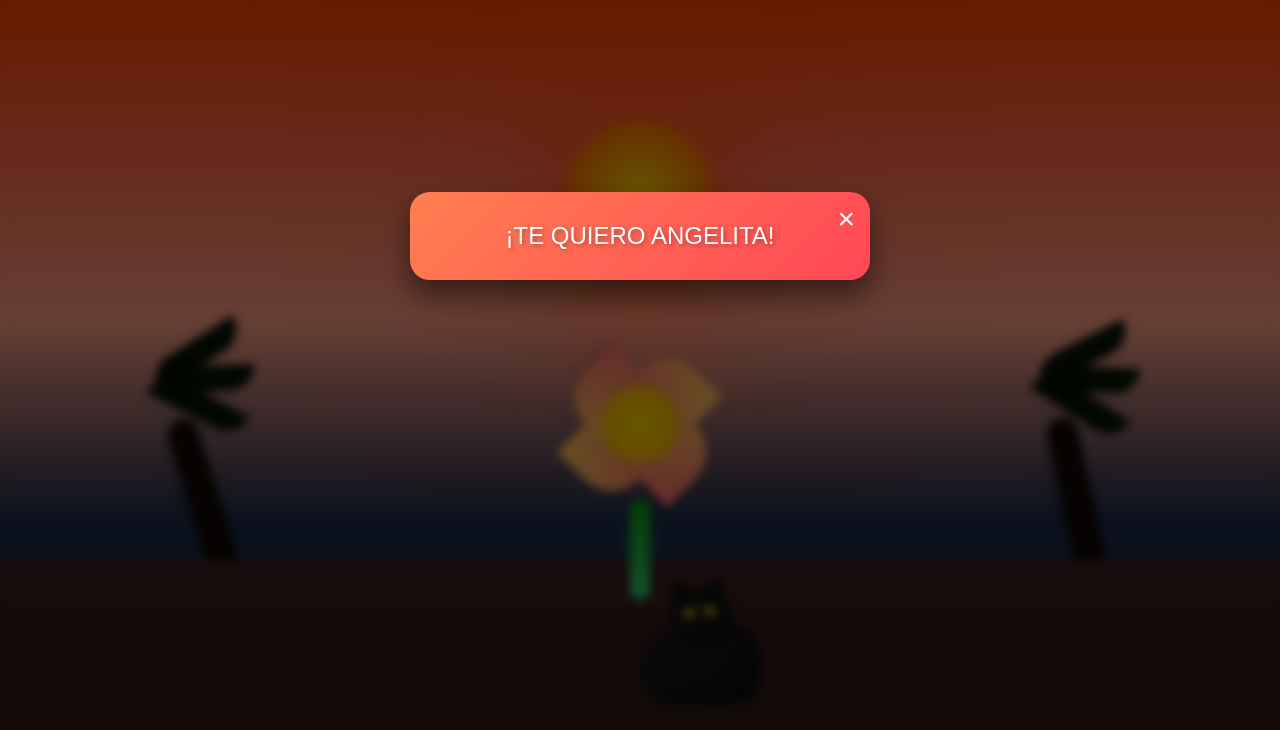
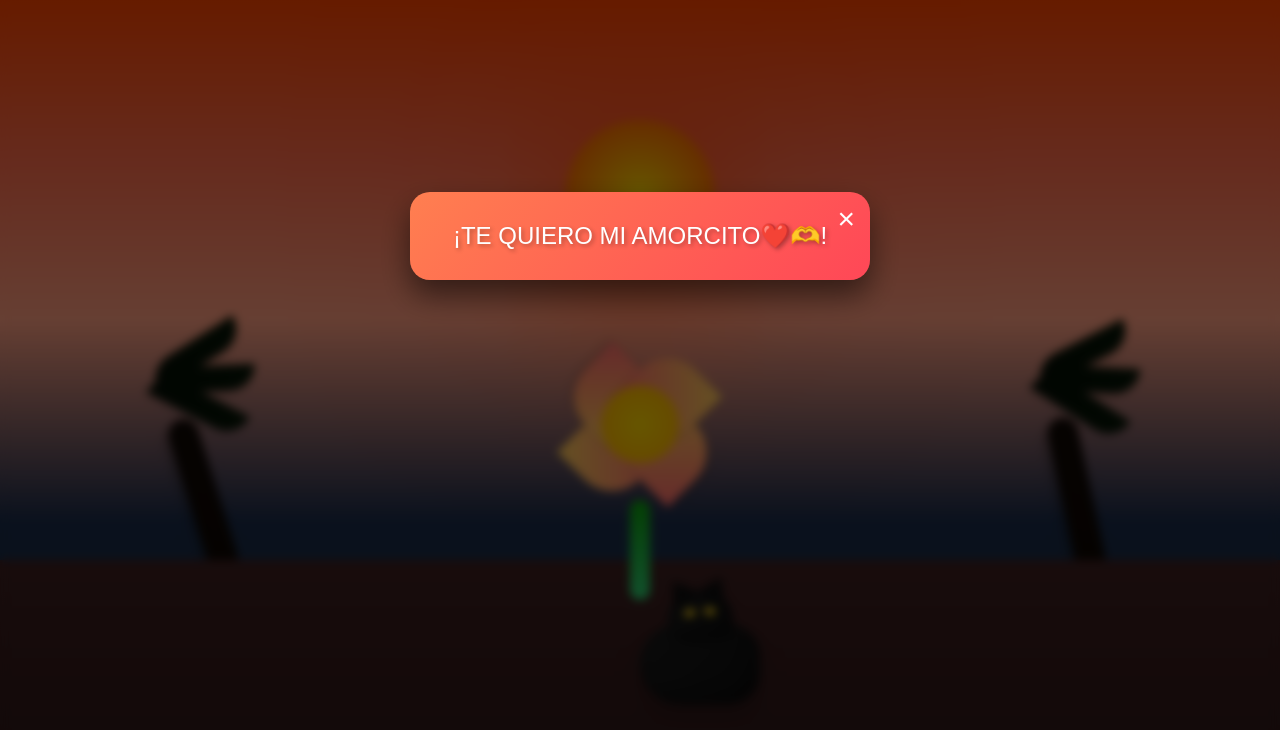
Before and after one commit to DiegoM0R1/Katty, a plain HTML site: page index.html in a window 1280 px wide. Drawn offline with Linux system fonts and the light colour scheme.

Commit message:
Update index.html
Update text in html

```diff
--- a/index.html
+++ b/index.html
@@ -3,7 +3,7 @@
 <head>
     <meta charset="UTF-8">
     <meta name="viewport" content="width=device-width, initial-scale=1.0">
-    <title>Playa con Flores y Gato</title>
+    <title>Mi amorcito❤️</title>
     <style>
         body {
             margin: 0;
@@ -416,7 +416,7 @@
     <div id="myModal" class="modal">
         <div class="modal-content">
             <span class="close" onclick="closeModal()">&times;</span>
-            <p>¡TE QUIERO ANGELITA!</p>
+            <p>¡TE QUIERO MI AMORCITO❤️🫶!</p>
         </div>
     </div>
 
```
